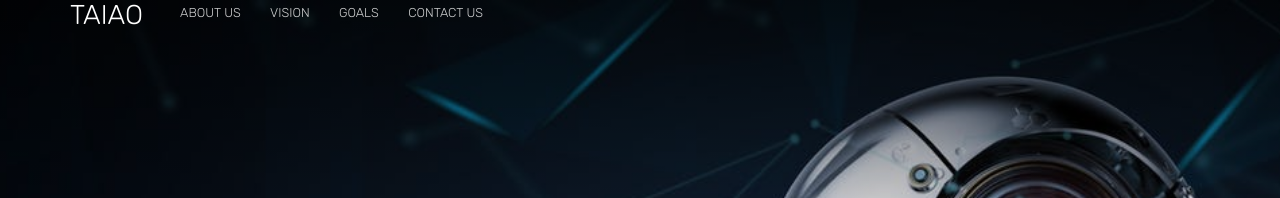
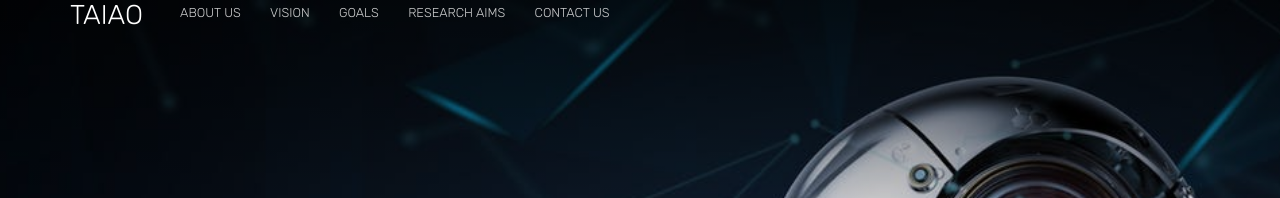
Before and after one commit to taiao/taiao, a Jekyll site: the page built from index.html, in a window 1280 px wide. Shown: the top 198 px of the page. Built offline with Jekyll 4.4.1, drawn with Linux system fonts in a browser that asks for light colours; nearby versions of some CDN libraries.

Commit message:
Update navigation.yml

```diff
--- a/_data/navigation.yml
+++ b/_data/navigation.yml
@@ -4,5 +4,7 @@
   link: /index.html#Vision
 - name: Goals
   link: /index.html#Goals
+- name: Research Aims
+  link: /index.html#Aims
 - name: Contact us
   link: /index.html#Contact
```
